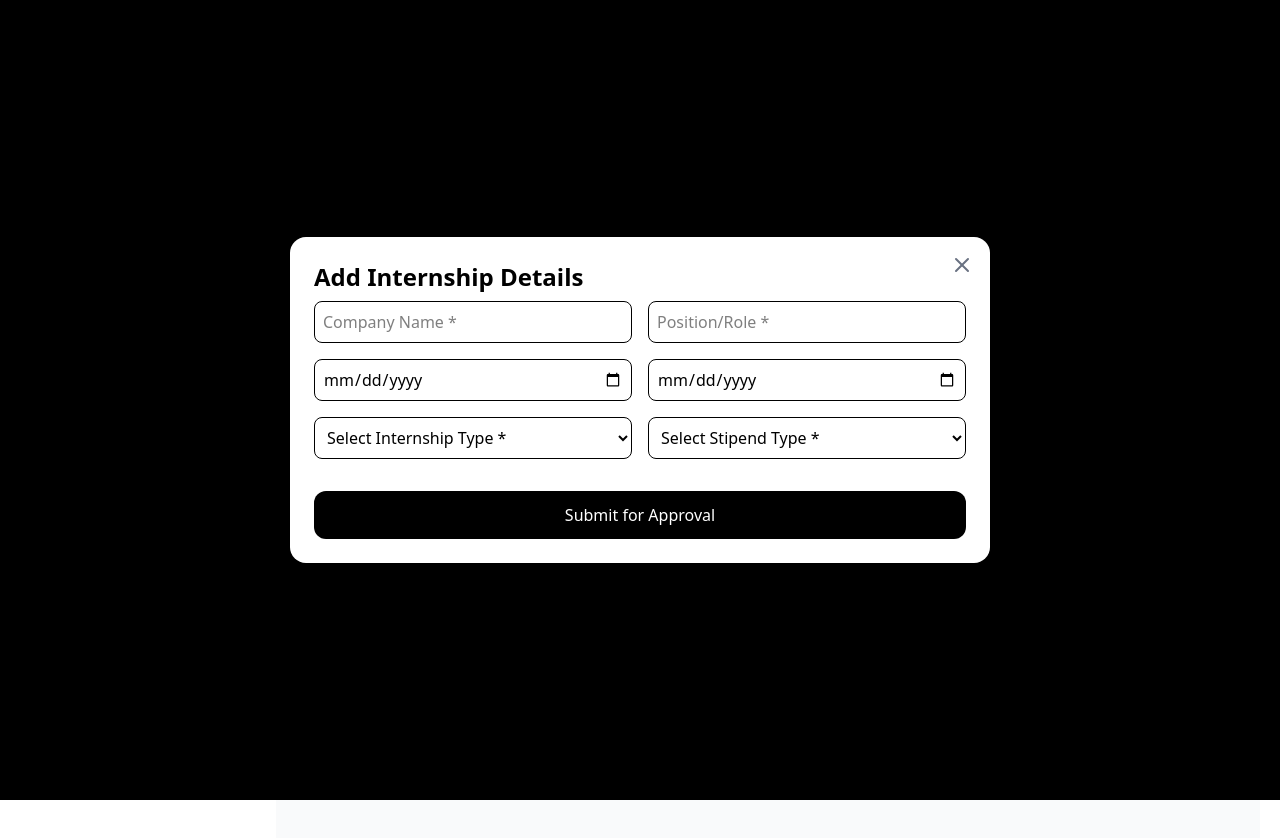
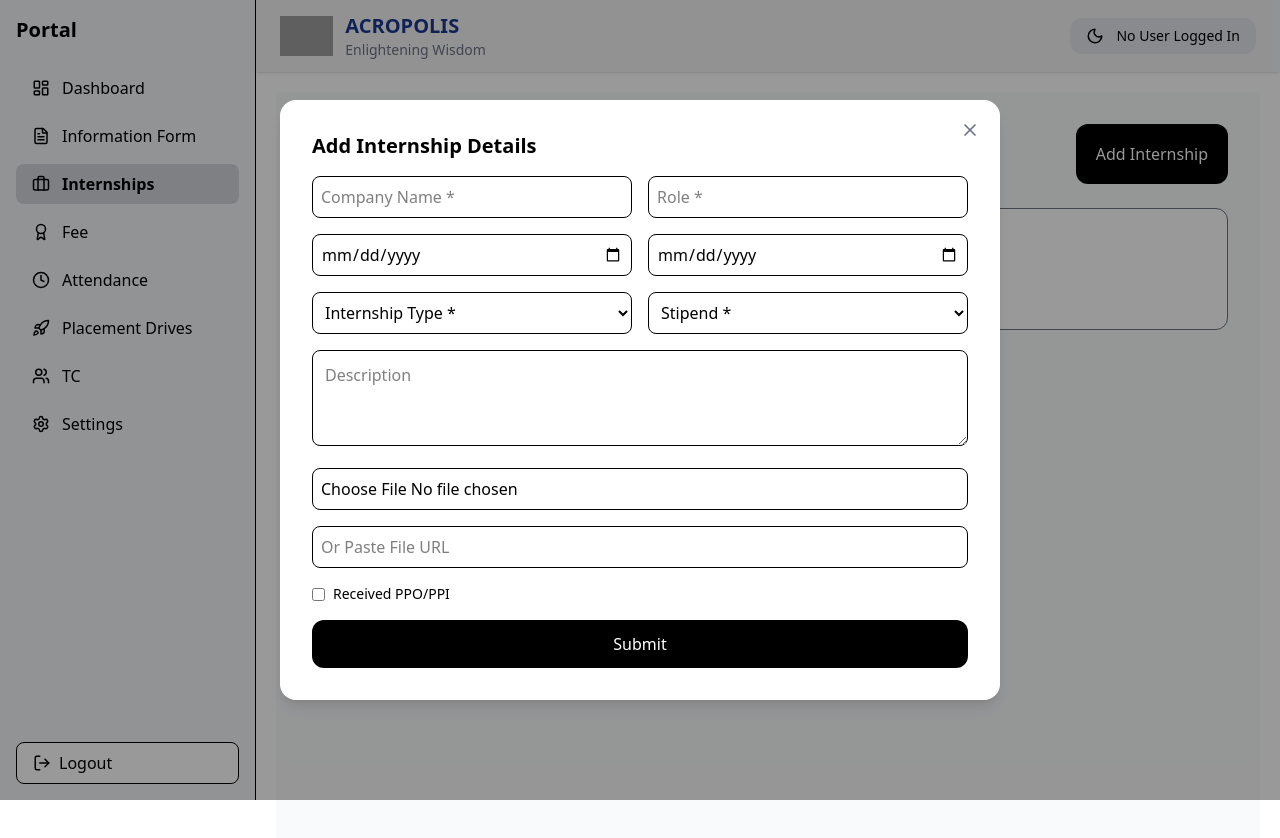
Before and after one commit to Piyush200516/CampusFlow, a React (Vite) app: page /internships in a window 1280 px wide. Both pictures are taken after a click on the button "Add Internship". Shown: the top 838 px of the page. Built offline with nearby package versions, Linux system fonts and the light colour scheme; grey boxes are pictures that could not be loaded.

Commit message:
First Commit

```diff
--- a/src/pages/Student/Internships.jsx
+++ b/src/pages/Student/Internships.jsx
@@ -15,13 +15,36 @@ export default function Internships() {
     stipend: "",
     description: "",
     ppo: false,
+    file: null,
+    url: "",
   });
 
+  // ================= HANDLE CHANGE =================
   const handleChange = (e) => {
-    const { name, value, type, checked } = e.target;
+    const { name, value, type, checked, files } = e.target;
 
     if (name === "company" || name === "role") {
       if (!/^[A-Za-z\s]*$/.test(value)) return;
+    }
+
+    // FILE SELECTED → CLEAR URL
+    if (type === "file") {
+      setFormData({
+        ...formData,
+        file: files[0],
+        url: "",
+      });
+      return;
+    }
+
+    // URL TYPED → CLEAR FILE
+    if (name === "url") {
+      setFormData({
+        ...formData,
+        url: value,
+        file: null,
+      });
+      return;
     }
 
     setFormData({
@@ -30,6 +53,7 @@ export default function Internships() {
     });
   };
 
+  // ================= SUBMIT =================
   const handleSubmit = (e) => {
     e.preventDefault();
     setError("");
@@ -42,7 +66,13 @@ export default function Internships() {
       !formData.type ||
       !formData.stipend
     ) {
-      setError("Please fill all required fields and select Internship Type & Stipend Type.");
+      setError("Please fill all required fields.");
+      return;
+    }
+
+    // ONLY ONE FILE/URL REQUIRED
+    if (!formData.file && !formData.url) {
+      setError("Upload Photo/PDF OR provide URL.");
       return;
     }
 
@@ -58,17 +88,20 @@ export default function Internships() {
       stipend: "",
       description: "",
       ppo: false,
+      file: null,
+      url: "",
     });
   };
 
   return (
     <div className="p-8 bg-gray-50 min-h-screen">
 
-      <div className="flex justify-between items-start mb-6">
+      {/* HEADER */}
+      <div className="flex justify-between mb-6">
         <div>
           <h1 className="text-3xl font-bold">My Internships</h1>
           <p className="text-gray-500">
-            Manage your internship records and PPO details
+            Manage your internship records
           </p>
         </div>
 
@@ -80,47 +113,83 @@ export default function Internships() {
         </button>
       </div>
 
+      {/* LIST */}
       {internships.length === 0 ? (
         <div className="bg-white border rounded-xl p-12 text-center text-gray-500">
-          No internships added yet. Click "Add Internship" to get started.
+          No internships added yet.
         </div>
       ) : (
         <div className="grid gap-4">
           {internships.map((item, index) => (
             <div key={index} className="bg-white p-6 rounded-xl shadow border">
+
               <h3 className="text-xl font-semibold">{item.company}</h3>
               <p className="text-gray-600">{item.role}</p>
+
               <div className="text-sm text-gray-500 mt-2">
                 {item.startDate} → {item.endDate}
               </div>
+
               <div className="mt-2 text-sm">
                 Type: {item.type} | Stipend: {item.stipend}
               </div>
+
+              {item.description && (
+                <p className="mt-3 text-gray-600">{item.description}</p>
+              )}
+
               {item.ppo && (
                 <div className="mt-2 text-green-600 font-medium">
                   PPO/PPI Received
                 </div>
               )}
-              {item.description && (
-                <p className="mt-3 text-gray-600">{item.description}</p>
+
+              {/* FILE */}
+              {item.file && (
+                <div className="mt-3">
+                  <a
+                    href={URL.createObjectURL(item.file)}
+                    target="_blank"
+                    rel="noreferrer"
+                    className="text-blue-600 underline text-sm"
+                  >
+                    View Uploaded File
+                  </a>
+                </div>
+              )}
+
+              {/* URL */}
+              {item.url && (
+                <div className="mt-2">
+                  <a
+                    href={item.url}
+                    target="_blank"
+                    rel="noreferrer"
+                    className="text-blue-600 underline text-sm"
+                  >
+                    Open File URL
+                  </a>
+                </div>
               )}
             </div>
           ))}
         </div>
       )}
 
+      {/* MODAL */}
       {open && (
-        <div className="fixed inset-0 bg-black bg-opacity-40 flex justify-center items-center z-50">
-          <div className="bg-white w-[700px] rounded-2xl p-6 relative">
+        <div className="fixed inset-0 bg-black/40 flex justify-center items-center z-50">
+
+          <div className="bg-white w-[720px] rounded-2xl p-8 relative shadow-lg">
 
             <button
               onClick={() => setOpen(false)}
-              className="absolute top-4 right-4 text-gray-500"
+              className="absolute top-5 right-5 text-gray-500"
             >
-              <X />
+              <X size={20} />
             </button>
 
-            <h2 className="text-2xl font-semibold mb-2">
+            <h2 className="text-xl font-semibold mb-4">
               Add Internship Details
             </h2>
 
@@ -130,8 +199,9 @@ export default function Internships() {
               </div>
             )}
 
-            <form onSubmit={handleSubmit} className="grid grid-cols-2 gap-4">
+            <form onSubmit={handleSubmit} className="space-y-4">
 
+              <div className="grid grid-cols-2 gap-4">
                 <input
                   name="company"
                   value={formData.company}
@@ -144,10 +214,12 @@ export default function Internships() {
                   name="role"
                   value={formData.role}
                   onChange={handleChange}
-                placeholder="Position/Role *"
+                  placeholder="Role *"
                   className="border p-2 rounded-lg"
                 />
+              </div>
 
+              <div className="grid grid-cols-2 gap-4">
                 <input
                   type="date"
                   name="startDate"
@@ -163,14 +235,16 @@ export default function Internships() {
                   onChange={handleChange}
                   className="border p-2 rounded-lg"
                 />
+              </div>
 
+              <div className="grid grid-cols-2 gap-4">
                 <select
                   name="type"
                   value={formData.type}
                   onChange={handleChange}
                   className="border p-2 rounded-lg"
                 >
-                <option value="">Select Internship Type *</option>
+                  <option value="">Internship Type *</option>
                   <option>Online</option>
                   <option>Offline</option>
                 </select>
@@ -181,13 +255,55 @@ export default function Internships() {
                   onChange={handleChange}
                   className="border p-2 rounded-lg"
                 >
-                <option value="">Select Stipend Type *</option>
+                  <option value="">Stipend *</option>
                   <option>Paid</option>
                   <option>Unpaid</option>
                 </select>
+              </div>
 
-              <button className="col-span-2 bg-black text-white py-3 rounded-xl mt-4">
-                Submit for Approval
+              <textarea
+                name="description"
+                value={formData.description}
+                onChange={handleChange}
+                placeholder="Description"
+                className="w-full border rounded-lg p-3 h-24"
+              />
+
+              {/* FILE */}
+              <input
+                type="file"
+                name="file"
+                accept="image/*,.pdf"
+                onChange={handleChange}
+                disabled={formData.url !== ""}
+                className="border p-2 rounded-lg w-full"
+              />
+
+              {/* URL */}
+              <input
+                name="url"
+                value={formData.url}
+                onChange={handleChange}
+                disabled={formData.file !== null}
+                placeholder="Or Paste File URL"
+                className="border p-2 rounded-lg w-full"
+              />
+
+              <label className="flex items-center gap-2 text-sm">
+                <input
+                  type="checkbox"
+                  name="ppo"
+                  checked={formData.ppo}
+                  onChange={handleChange}
+                />
+                Received PPO/PPI
+              </label>
+
+              <button
+                type="submit"
+                className="w-full bg-black text-white py-3 rounded-xl"
+              >
+                Submit
               </button>
 
             </form>
--- a/src/pages/Student/Sidebar.jsx
+++ b/src/pages/Student/Sidebar.jsx
@@ -16,12 +16,12 @@ export default function Sidebar() {
 
   const menuItems = [
     { name: "Dashboard", path: "/dashboard", icon: <LayoutDashboard size={18} /> },
-    { name: "CAF Form", path: "/caf", icon: <FileText size={18} /> },
+    { name: "Information Form", path: "/caf", icon: <FileText size={18} /> },
     { name: "Internships", path: "/internships", icon: <Briefcase size={18} /> },
-    { name: "Certificates", path: "/certificates", icon: <Award size={18} /> },
+    { name: "Fee", path: "/certificates", icon: <Award size={18} /> },
     { name: "Attendance", path: "/attendance", icon: <Clock size={18} /> },
     { name: "Placement Drives", path: "/placements", icon: <Rocket size={18} /> },
-    { name: "Mock Interviews", path: "/mock", icon: <Users size={18} /> },
+    { name: "TC", path: "/mock", icon: <Users size={18} /> },
     { name: "Settings", path: "/settings", icon: <Settings size={18} /> },
   ];
 
```
Also changed, not shown: src/pages/Student/Plackment.jsx (added). Lines whose indentation alone changed are shown as unchanged.
